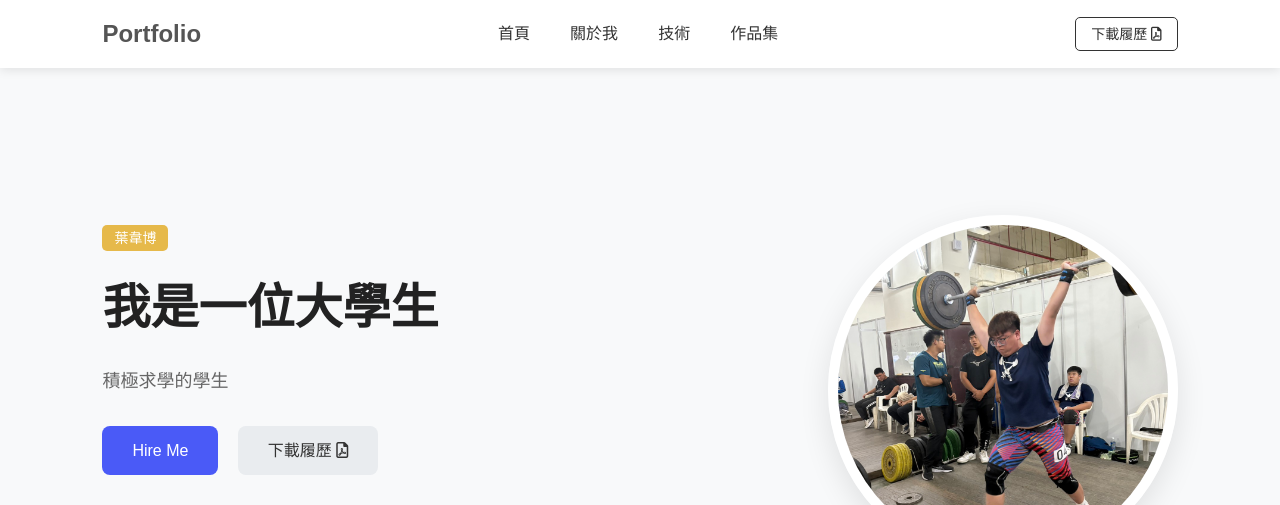
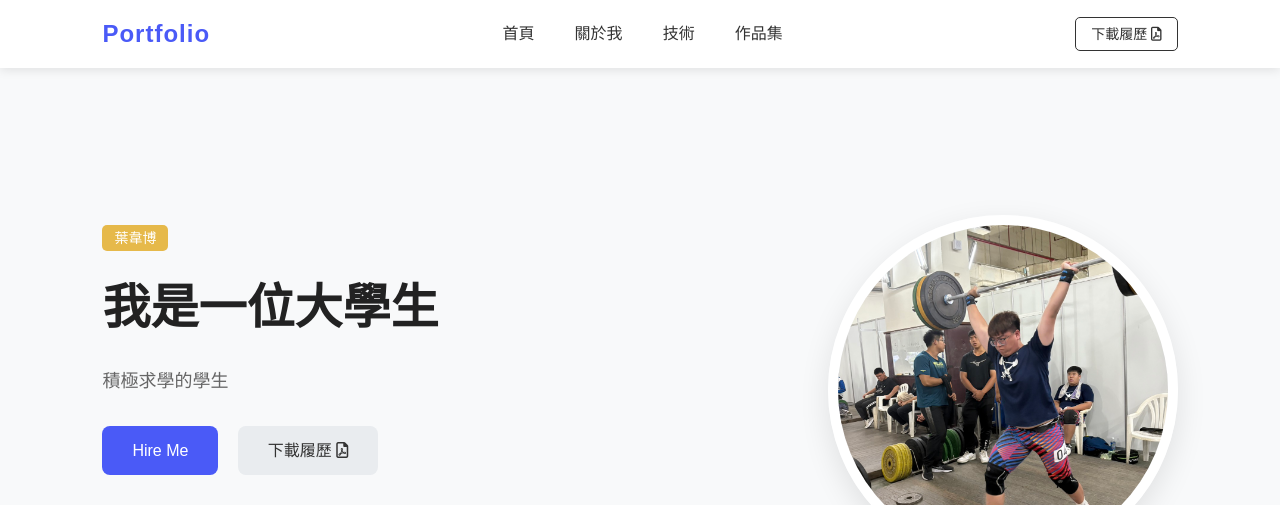
Before and after one commit to a1223a95/mcu-114-1-web-14131314-final, a plain HTML site: page index.html in a window 1280 px wide. Shown: the top 505 px of the page. Drawn offline with Linux system fonts and the light colour scheme.

Commit message:
Portfolio 更改文字顏色

```diff
--- a/style.css
+++ b/style.css
@@ -37,7 +37,7 @@ body {
 }
 
 body {
-  padding-top: 70px; /* 這裡的高度要跟你的導覽列高度差不多 */
+  padding-top: 70px;
   background-color: #f8f9fa;
   color: #333;
   line-height: 1.6;
@@ -46,7 +46,8 @@ body {
 .logo {
   font-size: 24px;
   font-weight: bold;
-  color: #555;
+  color: #4a5af7;
+  letter-spacing: 1px;
 }
 
 .nav-links {
```
